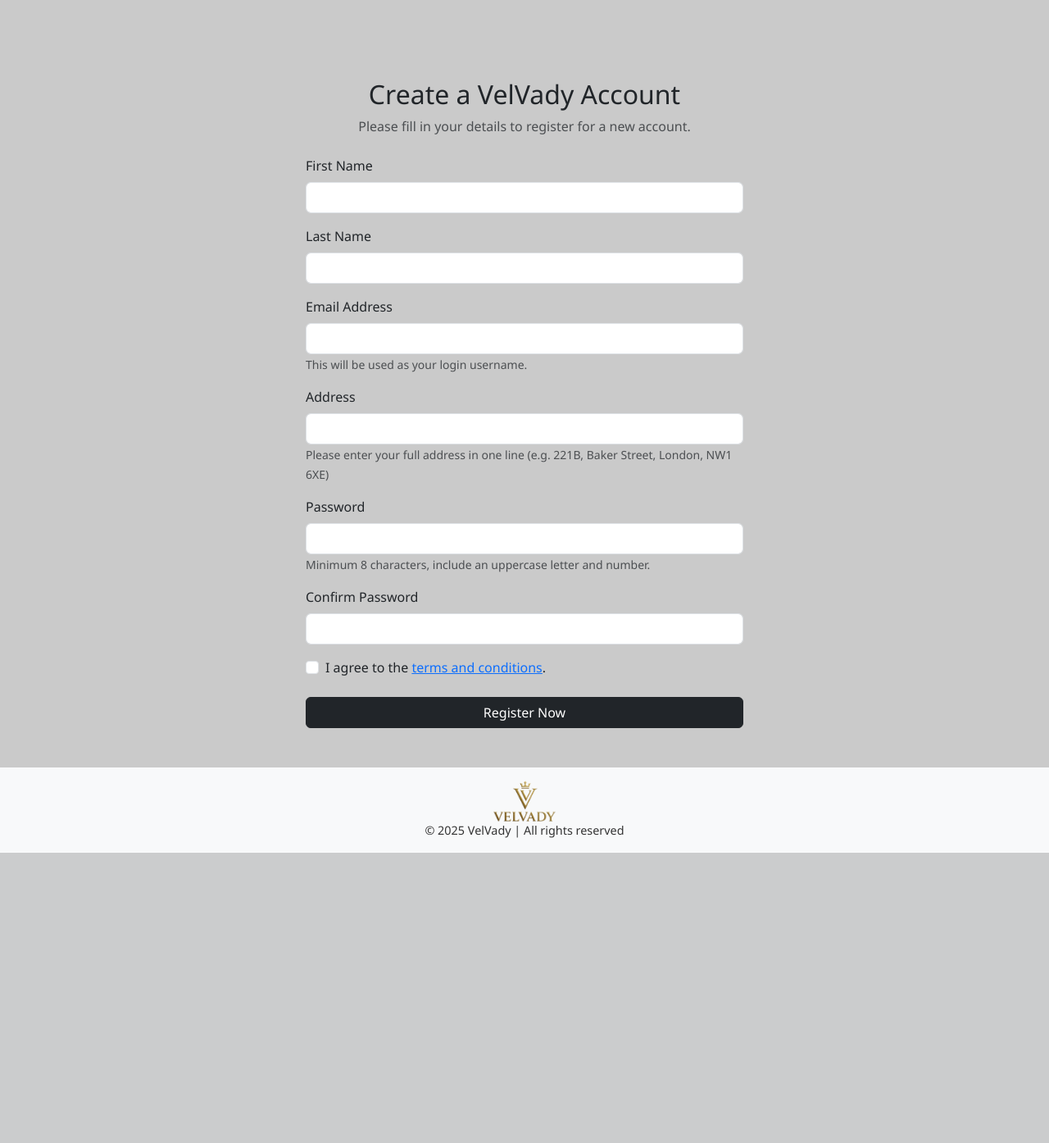
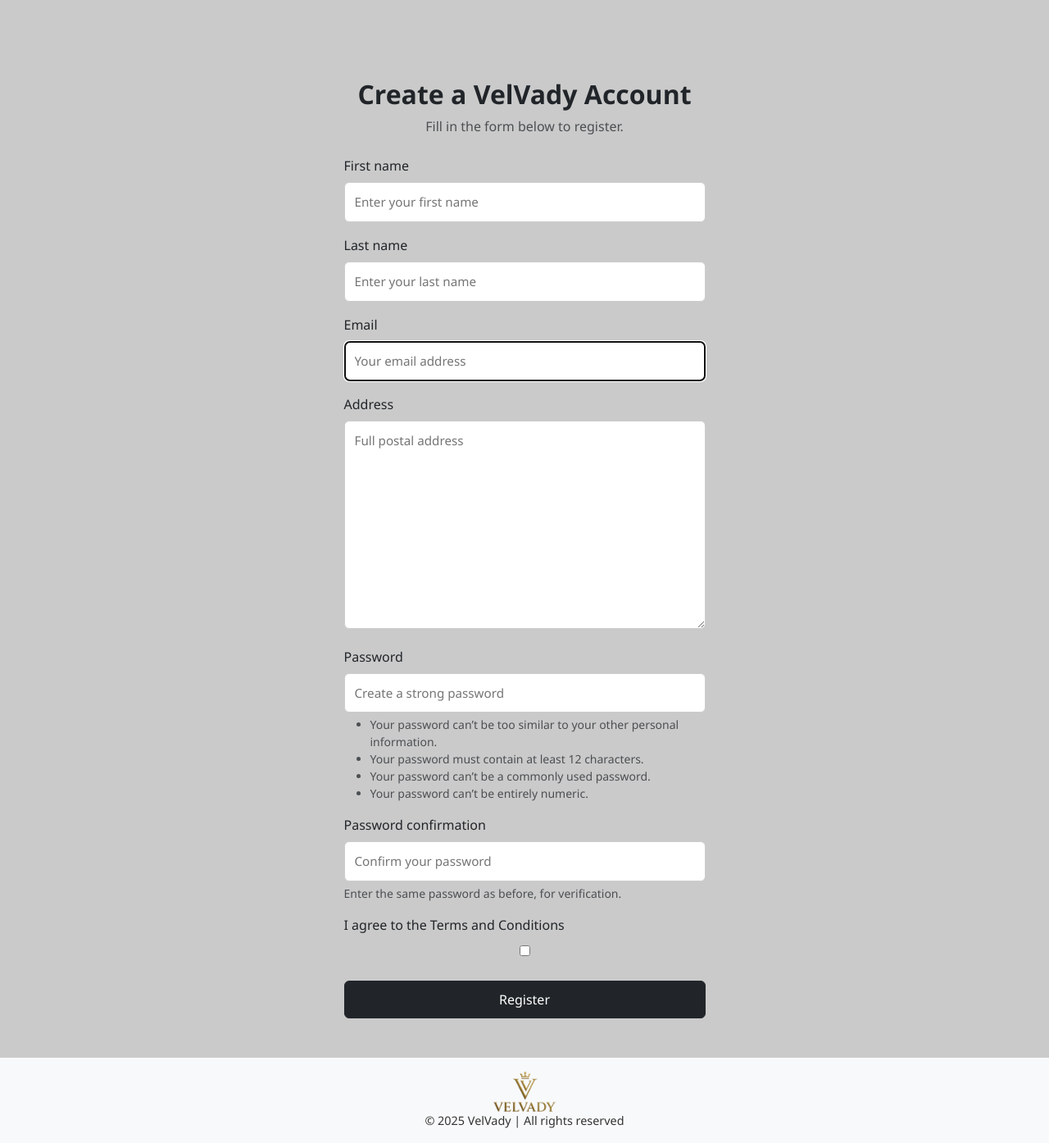
Before and after one commit to MH-LIKHON/MP4-VelVadY, a Django app: page /accounts/register/ in a window 1280 px wide. Shown: the part 116-1510 px from the top of the page at 82% size. Before the commit the page ends 1156 px from the top, so only its background shows below. Run offline with Django 5.2, Linux system fonts and the light colour scheme.

Commit message:
Initial user authentication complete: register, login, logout, session messages, and access protection for register page

```diff
--- a/accounts/templates/accounts/register.html
+++ b/accounts/templates/accounts/register.html
@@ -8,78 +8,49 @@
 <!--       REGISTER PAGE         -->
 <!-- ============================ -->
 
-<!-- Register form container -->
-<div class="container my-5">
+<section class="velvady-auth-wrapper">
+    <div class="container">
         <div class="row justify-content-center">
-        <div class="col-lg-6 col-md-8">
+            <div class="col-md-6 col-lg-5">
 
-            <!-- Intro Section -->
                 <div class="text-center mb-4">
-                <h2>Create a VelVady Account</h2>
-                <p class="text-muted">Please fill in your details to register for a new account.</p>
+                    <h2 class="fw-bold">Create a VelVady Account</h2>
+                    <p class="text-muted">Fill in the form below to register.</p>
                 </div>
 
-            <!-- Registration Form -->
-            <form method="POST">
+                {% if messages %}
+                    {% for message in messages %}
+                        <div class="alert alert-{{ message.tags }} text-center" role="alert">
+                            {{ message }}
+                        </div>
+                    {% endfor %}
+                {% endif %}
+
+                <form method="POST" novalidate>
                     {% csrf_token %}
 
-                <!-- First Name -->
+                    <!-- Field rendering loop -->
+                    {% for field in form %}
                         <div class="mb-3">
-                    <label for="first_name" class="form-label">First Name</label>
-                    <input type="text" class="form-control" id="first_name" name="first_name" required>
+                            <label for="{{ field.id_for_label }}" class="form-label">{{ field.label }}</label>
+                            {{ field }}
+                            {% if field.help_text %}
+                                <div class="form-text">{{ field.help_text }}</div>
+                            {% endif %}
+                            {% for error in field.errors %}
+                                <div class="text-danger small">{{ error }}</div>
+                            {% endfor %}
                         </div>
+                    {% endfor %}
 
-                <!-- Last Name -->
-                <div class="mb-3">
-                    <label for="last_name" class="form-label">Last Name</label>
-                    <input type="text" class="form-control" id="last_name" name="last_name" required>
-                </div>
-
-                <!-- Email Address (used as username) -->
-                <div class="mb-3">
-                    <label for="email" class="form-label">Email Address</label>
-                    <input type="email" class="form-control" id="email" name="email" required>
-                    <small class="form-text text-muted">This will be used as your login username.</small>
-                </div>
-
-                <!-- Address -->
-                <div class="mb-3">
-                    <label for="address" class="form-label">Address</label>
-                    <input type="text" class="form-control" id="address" name="address">
-                    <small class="form-text text-muted">
-                        Please enter your full address in one line (e.g. 221B, Baker Street, London, NW1 6XE)
-                    </small>
-                </div>
-
-                <!-- Password -->
-                <div class="mb-3">
-                    <label for="password1" class="form-label">Password</label>
-                    <input type="password" class="form-control" id="password1" name="password1" required>
-                    <small class="form-text text-muted">Minimum 8 characters, include an uppercase letter and number.</small>
-                </div>
-
-                <!-- Confirm Password -->
-                <div class="mb-3">
-                    <label for="password2" class="form-label">Confirm Password</label>
-                    <input type="password" class="form-control" id="password2" name="password2" required>
-                </div>
-
-                <!-- Agree to Terms -->
-                <div class="form-check mb-4">
-                    <input class="form-check-input" type="checkbox" id="agree" required>
-                    <label class="form-check-label" for="agree">
-                        I agree to the <a href="#">terms and conditions</a>.
-                    </label>
-                </div>
-
-                <!-- Submit Button -->
-                <div class="d-grid">
-                    <button type="submit" class="btn btn-dark">Register Now</button>
+                    <div class="text-center mt-4">
+                        <button type="submit" class="btn btn-dark w-100">Register</button>
                     </div>
                 </form>
 
             </div>
         </div>
     </div>
+</section>
 
 {% endblock %}
--- a/accounts/views.py
+++ b/accounts/views.py
@@ -1,13 +1,53 @@
-from django.shortcuts import render
+from django.shortcuts import render, redirect
+from django.contrib import messages
+from django.contrib.auth import authenticate, login
+from .forms import CustomUserRegistrationForm
+
 
 # =======================================================
 # ACCOUNTS VIEWS
 # =======================================================
 
-# Render the login page template when users visit /accounts/login/
+# Renders the login page and handles authentication for users attempting to log in
 def login_view(request):
+    if request.session.pop('new_account', None):
+        messages.success(request, "Your account has been created. You can now log in.")
+
+    if request.method == "POST":
+        email = request.POST.get("email")
+        password = request.POST.get("password")
+
+        # Attempts to authenticate the user with the provided email and password
+        user = authenticate(request, username=email, password=password)
+
+        if user is not None:
+            login(request, user)  # Logs the user in and creates a session
+            messages.success(request, "Welcome back!")
+            return redirect("home")  # Adjust this to the correct landing page
+        else:
+            messages.error(request, "Invalid email or password. Please try again.")
+
     return render(request, 'accounts/login.html')
 
-# Render the registration page template when users visit /accounts/register/
+
+# Handles registration form submission, user creation, and error reporting
 def register_view(request):
-    return render(request, 'accounts/register.html')
+    # Prevent logged-in users from accessing the registration page
+    if request.user.is_authenticated:
+        return redirect("home")  # Change to 'dashboard' if needed
+
+    # Clean up session flag if it exists
+    request.session.pop('new_account', None)
+
+    if request.method == "POST":
+        form = CustomUserRegistrationForm(request.POST)
+        if form.is_valid():
+            form.save()  # Saves the new user to the database
+            request.session['new_account'] = True  # Triggers message on login page
+            return redirect("login")
+        else:
+            messages.error(request, "Please correct the errors below.")
+    else:
+        form = CustomUserRegistrationForm()  # Instantiates an empty form for GET requests
+
+    return render(request, 'accounts/register.html', {"form": form})
--- a/core/static/core/css/styles.css
+++ b/core/static/core/css/styles.css
@@ -94,6 +94,83 @@
     margin-top: 3rem;
 }
 
+/* ------------------------------- Welcome Section ------------------------------- */
+.hero-section {
+    min-height: 80vh;
+    display: flex;
+    justify-content: center;
+    align-items: center;
+    background-color: #e0e0e0;
+}
+
+.hero-section h1 {
+    font-size: 3rem;
+    font-weight: bold;
+}
+
+.hero-section p {
+    font-size: 1.25rem;
+    color: #555;
+}
+
+
+
+
+
+
+
+
+/* =======================================================
+   REGISTER PAGE
+   ======================================================= */
+
+/* ------------------------------- Login Layout ------------------------------- */
+
+
+
+
+
+
+
+
+
+
+
+/* =======================================================
+   REGISTER PAGE
+   ======================================================= */
+
+/* ------------------------------- Register Layout ------------------------------- */
+
+form input,
+form textarea,
+form select {
+    width: 100%;
+    padding: 12px;
+    font-size: 0.95rem;
+    border-radius: 6px;
+    border: 1px solid #ccc;
+    box-sizing: border-box;
+}
+
+form label {
+    font-weight: 500;
+    margin-bottom: 6px;
+    display: block;
+}
+
+form .form-check {
+    margin-top: 1rem;
+}
+
+form button[type="submit"] {
+    font-weight: 500;
+    font-size: 1rem;
+    padding: 10px;
+    border-radius: 6px;
+}
+
+
 
 
 
--- a/core/templates/core/base.html
+++ b/core/templates/core/base.html
@@ -55,7 +55,7 @@
             <div class="container">
                 <!-- Brand Logo -->
                 <a class="navbar-brand" href="{% url 'home' %}">
-                    <img src="{% static 'core/css/images/velvady_logo.png' %}" alt="VelVady Logo" class="navbar-logo">
+                    <img src="{% static 'core/images/velvady_logo.png' %}" alt="VelVady Logo" class="navbar-logo">
                 </a>
 
                 <!-- Mobile nav toggle -->
@@ -103,7 +103,7 @@
         <!-- Brand Logo -->
         <div>
             <a class="navbar-brand" href="{% url 'home' %}">
-                <img src="{% static 'core/css/images/velvady_logo.png' %}" alt="VelVady Logo" class="navbar-logo">
+                <img src="{% static 'core/images/velvady_logo.png' %}" alt="VelVady Logo" class="navbar-logo">
             </a>
         </div>
 
```
Also changed, not shown: accounts/templates/accounts/login.html (+19 -6 lines), core/templates/core/home.html (+9 -4 lines), velvady/settings.py (+76 -26 lines), README.md, core/static/core/images/velvady_logo.png (renamed from core/static/core/css/images/velvady_logo.png), db.sqlite3. Lines whose indentation alone changed are shown as unchanged.
